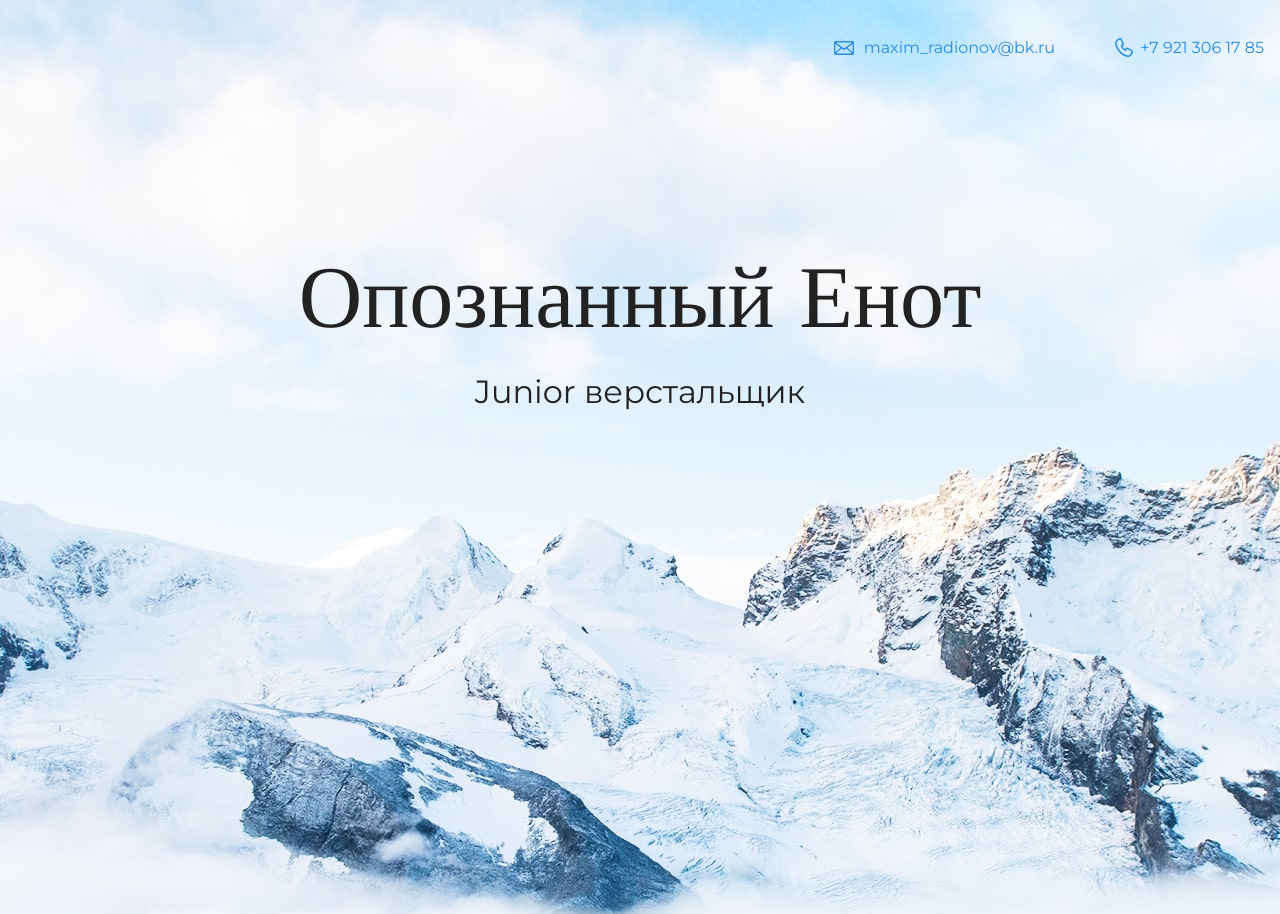
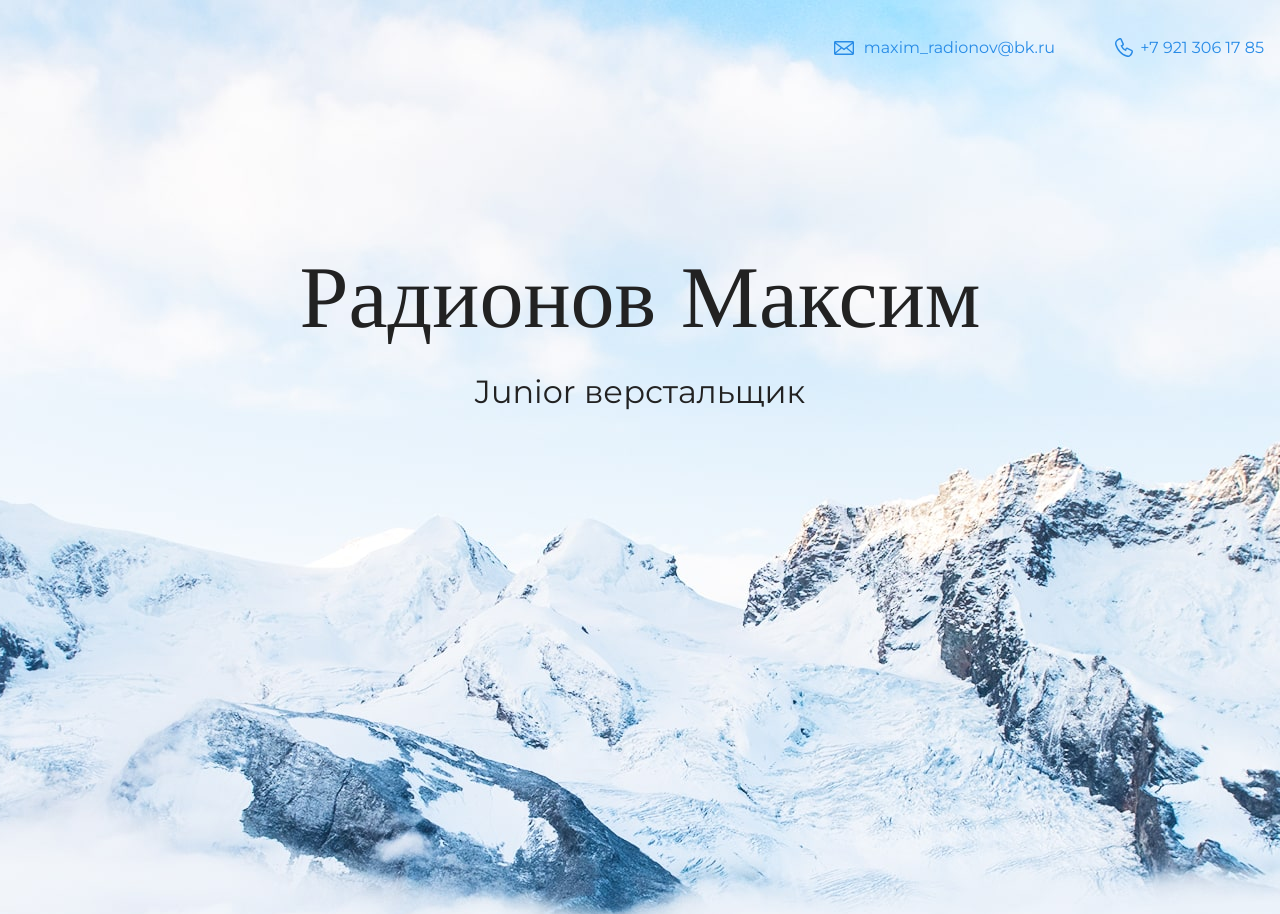
Before and after one commit to max-rad/my-site, a plain HTML site: page index.html in a window 1280 px wide. Shown: the top 914 px of the page. Drawn offline with nearby package versions, Linux system fonts and the light colour scheme.

Commit message:
Update index.html

```diff
--- a/index.html
+++ b/index.html
@@ -17,7 +17,7 @@
 
     <section class="hero-image">
       <div class="container">
-          <h1 class="heading">Опознанный Енот</h1>
+          <h1 class="heading">Радионов Максим</h1>
           <p>Junior верстальщик</p>
       </div>
     </section>
```
